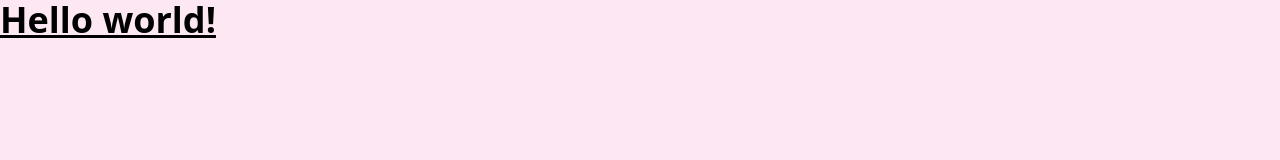
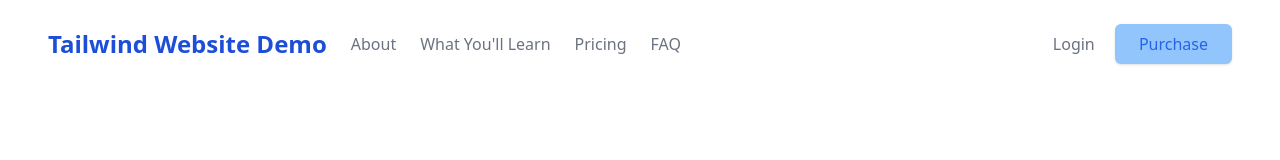
Before and after one commit to Selimology/Tailwind-LearningNotes, a website: page src/index.html in a window 1280 px wide. Drawn offline with nearby package versions, Linux system fonts and the light colour scheme; files that its build step writes are made by us from their sources.

Commit message:
header styled

```diff
--- a/src/index.html
+++ b/src/index.html
@@ -5,11 +5,70 @@
     <meta http-equiv="X-UA-Compatible" content="IE=edge" />
     <meta name="viewport" content="width=device-width, initial-scale=1.0" />
     <link href="../dist/output.css" rel="stylesheet" />
-    <title>Document</title>
+    <title>Tailwind Website</title>
   </head>
   <body>
-    <div class="bg-pink-100 min-h-screen">
-      <h1 class="text-4xl font-bold underline">Hello world!</h1>
+    <!--=========================================-->
+    <!-- header/navigation =========================================-->
+    <!--=========================================-->
+    <div class="text-gray-500">
+      <div class="container mx-auto flex justify-between py-6 px-12">
+        <!-- left header section -->
+
+        <div class="flex items-center space-x-6">
+          <a
+            href="#"
+            class="text-2xl font-bold text-blue-700 hover:text-blue-900"
+          >
+            Tailwind Website Demo</a
+          >
+          <a href="#" class="hover:text-gray-800"> About</a>
+          <a href="#" class="hover:text-gray-800"> What You'll Learn</a>
+          <a href="#" class="hover:text-gray-800"> Pricing</a>
+          <a href="#" class="hover:text-gray-800"> FAQ</a>
+        </div>
+        <!-- right header section -->
+
+        <div class="space-x-4">
+          <a href="#"> Login</a>
+          <a
+            href="#"
+            class="inline-block py-2 px-6 bg-blue-300 hover:bg-blue-400 text-blue-600 hover:text-white rounded-md shadow hover:shadow-lg transition duration-500"
+            >Purchase</a
+          >
+        </div>
+      </div>
     </div>
+
+    <!--=========================================-->
+    <!-- hero =========================================-->
+    <!--=========================================-->
+
+    <!--=========================================-->
+    <!-- overview =========================================-->
+    <!--=========================================-->
+
+    <!--=========================================-->
+    <!-- about me =========================================-->
+    <!--=========================================-->
+
+    <!--=========================================-->
+    <!-- what you'll learn =========================================-->
+    <!--=========================================-->
+
+    <!--=========================================-->
+    <!-- what we are building =========================================-->
+    <!--=========================================-->
+
+    <!--=========================================-->
+    <!-- pricing =========================================-->
+    <!--=========================================-->
+
+    <!--=========================================-->
+    <!-- faq =========================================-->
+    <!--=========================================-->
+
+    <!--=========================================-->
+    <!-- footer / newsletter =========================================-->
   </body>
 </html>
```
